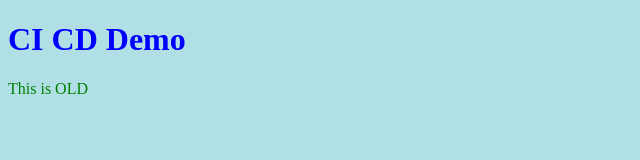
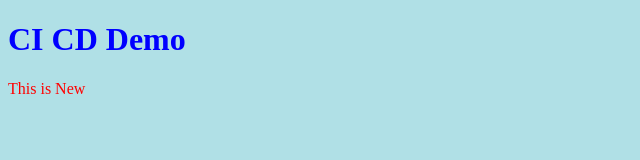
Before and after one commit to Beer786/nataraj-demo, a plain HTML site: page index.html in a window 1280 px wide. Shown: the full height of the page, 0-640 px from the left. Drawn offline with Linux system fonts and the light colour scheme.

Commit message:
Update index.html

```diff
--- a/index.html
+++ b/index.html
@@ -3,6 +3,6 @@
 <body style="background-color:powderblue;">
 
 <h1 style="color:blue;">CI CD Demo</h1>
-<p style="color:green;">This is OLD  </p>
+<p style="color:Red;">This is New  </p>
 </body>
 </html>
```
